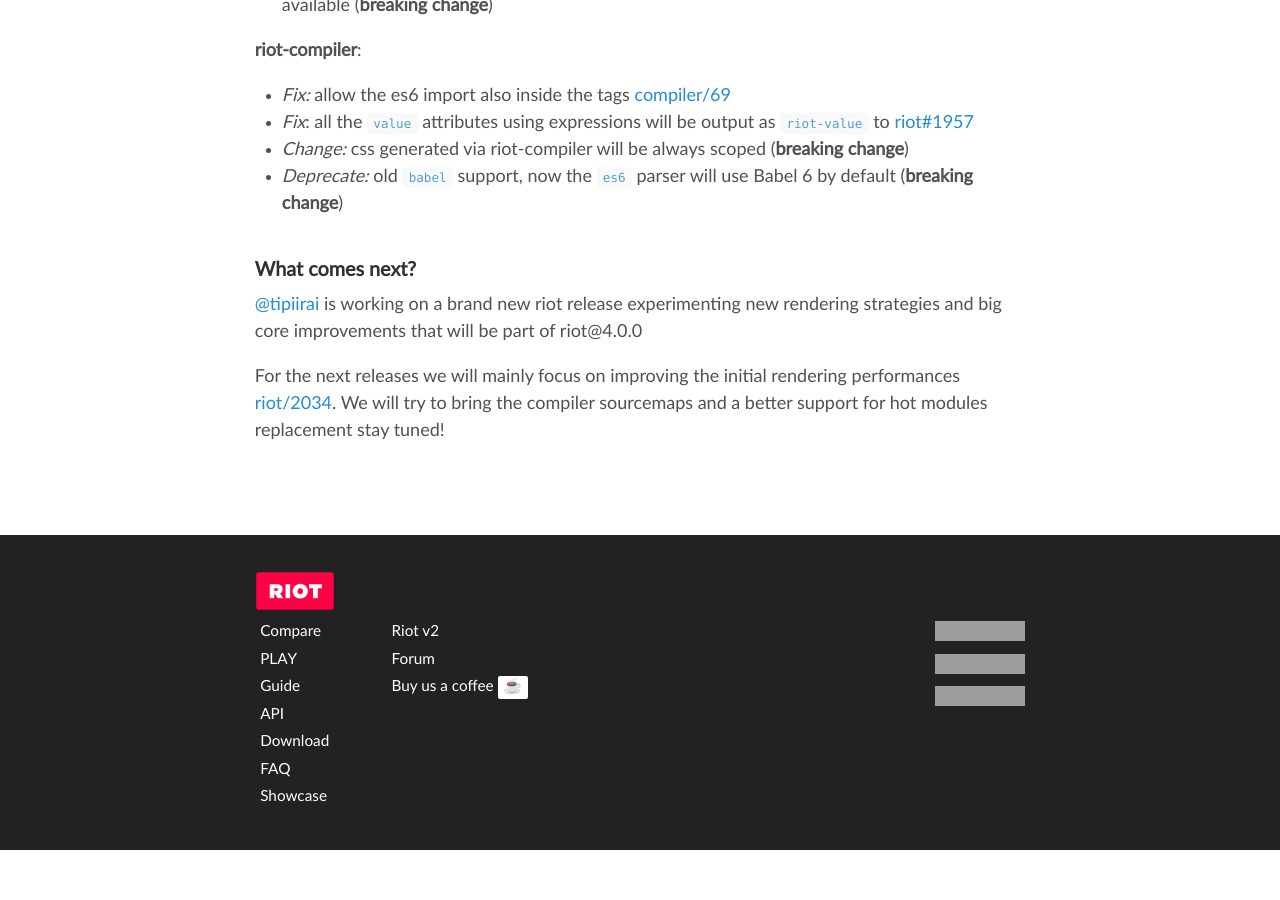
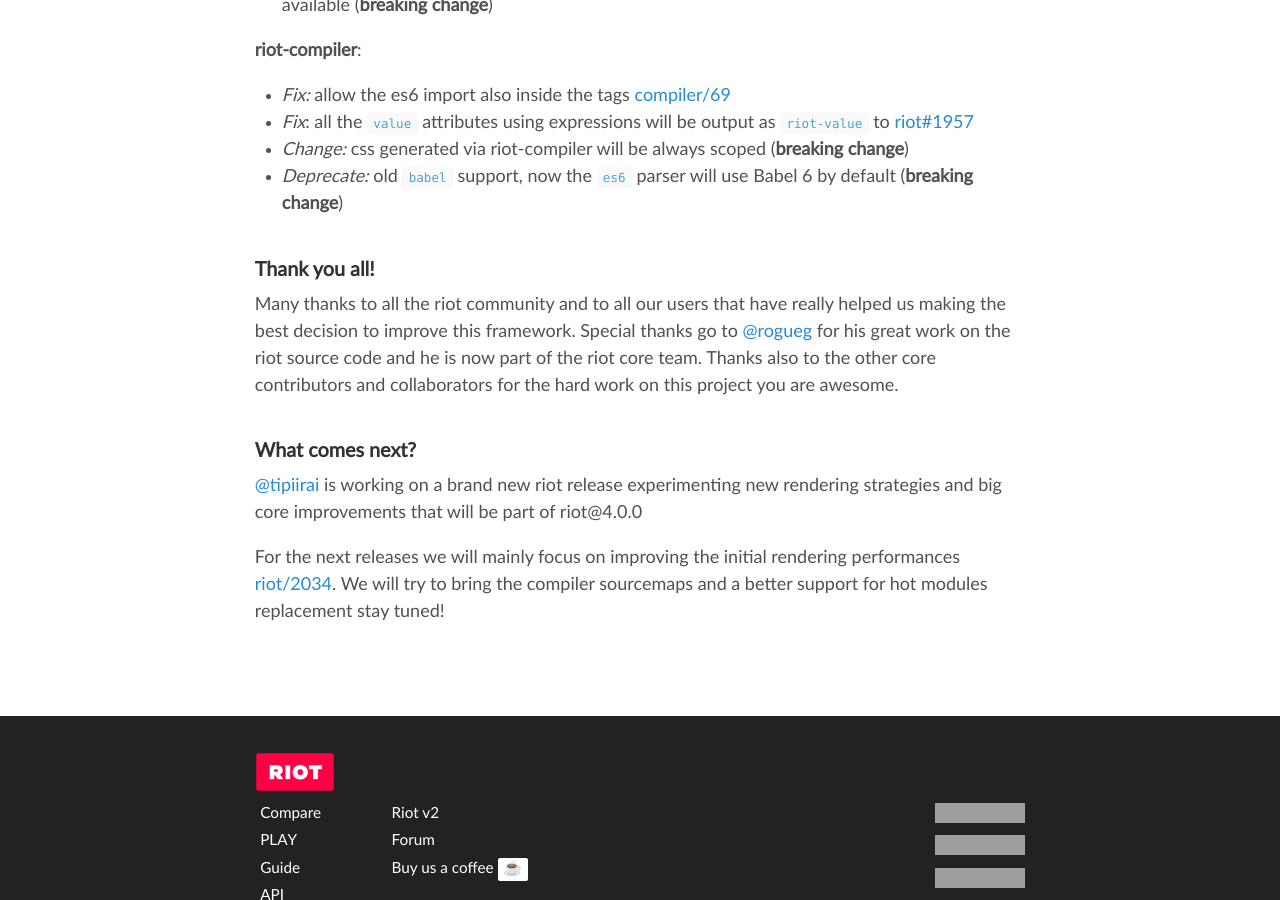
Before and after one commit to riot/riot.github.io, a Jekyll site: the page built from release-notes.md, in a window 1280 px wide and 900 px high, scrolled down 1959 px. Built offline with Jekyll 4.4.1, drawn with Linux system fonts in a browser that asks for light colours; nearby versions of some CDN libraries; emoji names are drawn with the system emoji font; before the commit the page ends 2809 px from its top, so only the background shows below that; grey boxes are pictures that could not be loaded.

Commit message:
updated: small fixes and add the credits

```diff
--- a/release-notes.md
+++ b/release-notes.md
@@ -72,6 +72,13 @@
   - _Change:_ css generated via riot-compiler will be always scoped (__breaking change__)
   - _Deprecate:_ old `babel` support, now the `es6` parser will use Babel 6 by default (__breaking change__)
 
+
+### Thank you all!
+
+Many thanks to all the riot community and to all our users that have really helped us making the best decision to improve this framework.
+Special thanks go to [@rogueg](https://github.com/rogueg) for his great work on the riot source code and he is now part of the riot core team.
+Thanks also to the other core contributors and collaborators for the hard work on this project you are awesome.
+
 ### What comes next?
 
 [@tipiirai](https://github.com/tipiirai) is working on a brand new riot release experimenting new rendering strategies and big core improvements that will be part of riot@4.0.0
```
Also changed, not shown: api/index.md (+1 -1 lines), guide/compiler.md (+1 -1 lines), guide/index.md (+2 -2 lines).
